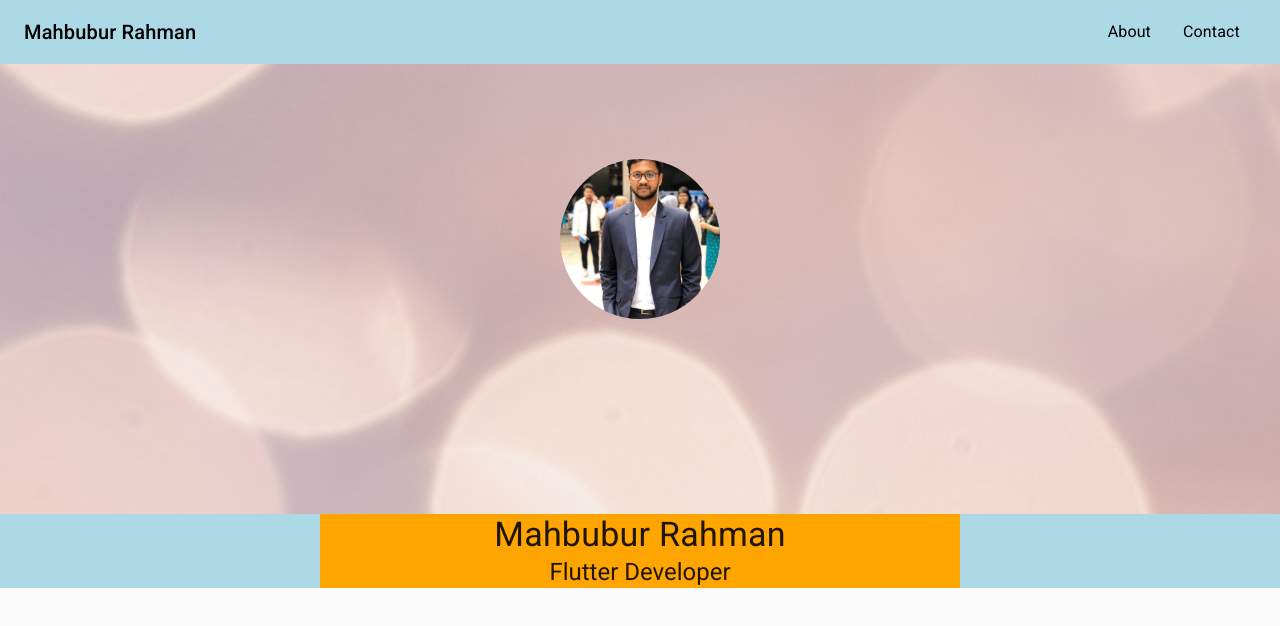
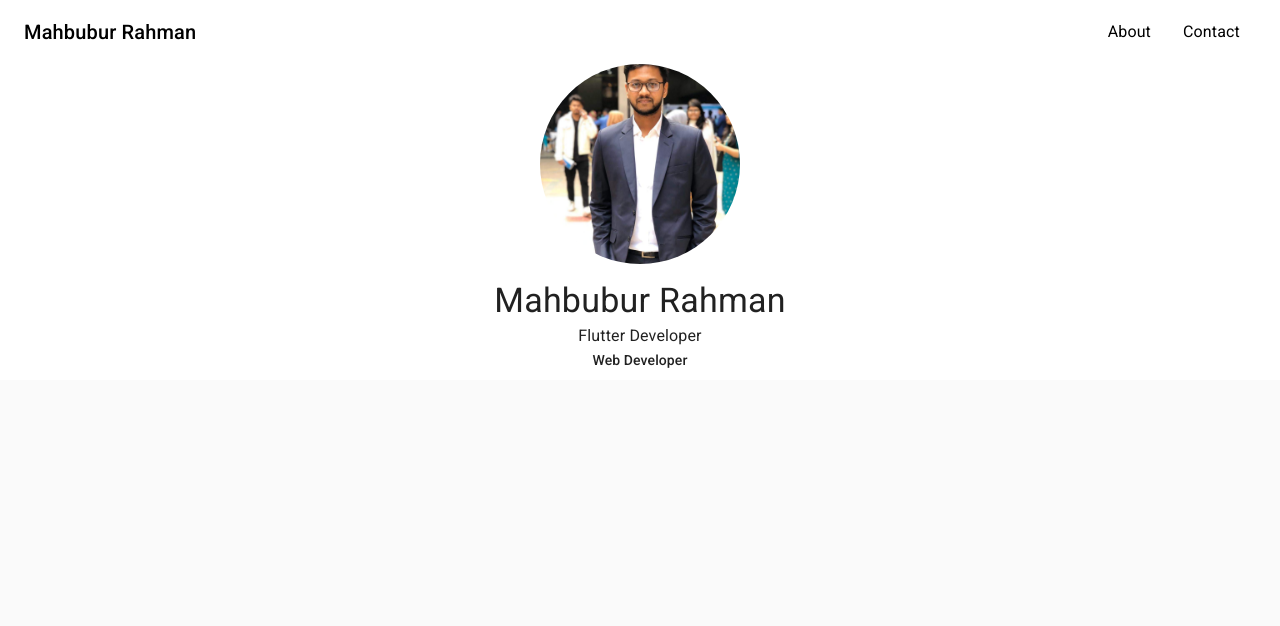
Before and after one commit to rifat0153/Portfolio_Website, a React (Create React App) app: page / in a window 1280 px wide. Shown: the top 626 px of the page. Built offline with nearby package versions, Linux system fonts and the light colour scheme.

Commit message:
Landing Profile layout done

```diff
--- a/src/Components/Profile/Profile.js
+++ b/src/Components/Profile/Profile.js
@@ -10,19 +10,24 @@ export default function Profile() {
 
     return (
         <>
-            <Grid container className={classes.root}>
+            <Grid container className={classes.root} spacing={2} >
                 <Grid item lg={12} className={classes.avatarGrid} >
                     <Avatar className={classes.avatarImg} alt="Remy Sharp" src={profileImg} />
                 </Grid>
-                <Grid item lg={12} style={{ height: 100 }}  >
+
+                <Grid item className={classes.nameItemGrid}  >
+                    <Typography variant='h4'>Mahbubur Rahman</Typography>
+                    <Typography variant='subtitle1'>Flutter Developer</Typography>
+                    <Typography variant='subtitle2'>Web Developer</Typography>
                 </Grid>
+
             </Grid>
-            <Grid container className={classes.nameGrid}>
-                <Grid item sm={10} md={6} className={classes.nameItemGrid}  >
+            {/* <Grid container className={classes.nameGrid}>
+                <Grid item className={classes.nameItemGrid}  >
                     <Typography variant='h4'>Mahbubur Rahman</Typography>
-                    <Typography variant='h5'>Flutter Developer</Typography>
+                    <Typography variant='subtitle2'>Flutter Developer</Typography>
                 </Grid>
-            </Grid>
+            </Grid> */}
         </>
     )
 }
--- a/src/Components/Profile/styles.js
+++ b/src/Components/Profile/styles.js
@@ -3,7 +3,8 @@ import profileBg from '../../static/images/pro_bg2.jpg';
 
 const useStyles = makeStyles((theme) => ({
     root: {
-        backgroundImage: `url(${profileBg})`,
+        // backgroundImage: `url(${profileBg})`,
+        backgroundColor: theme.palette.background.paper,
         backgroundPosition: 'center',
         display: 'flex',
         justifyContent: 'center',
@@ -16,22 +17,26 @@ const useStyles = makeStyles((theme) => ({
         display: 'flex',
         justifyContent: 'center',
         alignItems: 'center',
-        height: '350px',
+        // height: '350px',
     },
     avatarImg: {
-        height: theme.spacing(20),
-        width: theme.spacing(20),
-        marginBottom: theme.spacing(2),
-        marginTop: theme.spacing(2),
+        height: theme.spacing(25),
+        width: theme.spacing(25),
+        // marginBottom: theme.spacing(2),
+        // marginTop: theme.spacing(2),
 
     },
     nameGrid: {
         display: 'flex',
         justifyContent: 'center',
         alignItems: 'center',
+        transform: 'translate(0px, -50%)',
     },
     nameItemGrid: {
-        background: 'orange',
+        borderRadius: '10px',
+        padding: theme.spacing(4),
+        // color: 'lightgrey',
+        background: theme.palette.background.paper,
         display: 'flex',
         flexDirection: 'column',
         justifyContent: 'center',
--- a/src/Containers/styles.js
+++ b/src/Containers/styles.js
@@ -2,7 +2,7 @@ import { makeStyles } from "@material-ui/core";
 
 const useStyles = makeStyles((theme) => ({
     root: {
-        background: 'lightblue',
+        background: 'white',
         display: 'flex',
         justifyContent: 'center',
         alignItems: 'center',
```
